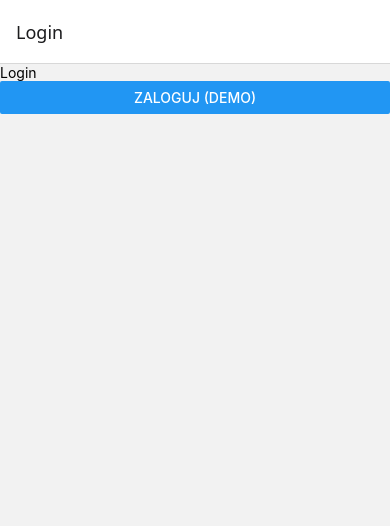
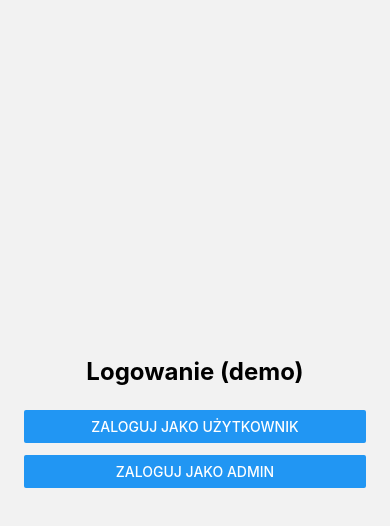
Before and after one commit to leciej/Mobilki, a React Native app: screen /Products in a window 390 px wide. Shown: the top 526 px of the page. Built offline with nearby package versions, Linux system fonts and the light colour scheme.

Commit message:
checkpoint-11

```diff
--- a/App.tsx
+++ b/App.tsx
@@ -3,7 +3,7 @@ import { NavigationContainer } from '@react-navigation/native';
 import { AppNavigator } from './src/navigation/AppNavigator';
 import { AuthProvider } from './src/auth/AuthContext';
 
-function App() {
+export default function App() {
   return (
     <AuthProvider>
       <NavigationContainer>
@@ -12,5 +12,3 @@ function App() {
     </AuthProvider>
   );
 }
-
-export default App;
--- a/src/auth/AuthContext.tsx
+++ b/src/auth/AuthContext.tsx
@@ -1,8 +1,12 @@
 import React, { createContext, useContext, useState } from 'react';
+
+type UserRole = 'USER' | 'ADMIN';
 
 type AuthContextType = {
   isLoggedIn: boolean;
-  login: () => void;
+  role: UserRole | null;
+  loginAsUser: () => void;
+  loginAsAdmin: () => void;
   logout: () => void;
 };
 
@@ -16,13 +20,32 @@ export function AuthProvider({
   children: React.ReactNode;
 }) {
   const [isLoggedIn, setIsLoggedIn] = useState(false);
+  const [role, setRole] = useState<UserRole | null>(null);
 
-  const login = () => setIsLoggedIn(true);
-  const logout = () => setIsLoggedIn(false);
+  const loginAsUser = () => {
+    setIsLoggedIn(true);
+    setRole('USER');
+  };
+
+  const loginAsAdmin = () => {
+    setIsLoggedIn(true);
+    setRole('ADMIN');
+  };
+
+  const logout = () => {
+    setIsLoggedIn(false);
+    setRole(null);
+  };
 
   return (
     <AuthContext.Provider
-      value={{ isLoggedIn, login, logout }}
+      value={{
+        isLoggedIn,
+        role,
+        loginAsUser,
+        loginAsAdmin,
+        logout,
+      }}
     >
       {children}
     </AuthContext.Provider>
@@ -30,11 +53,11 @@ export function AuthProvider({
 }
 
 export function useAuth() {
-  const ctx = useContext(AuthContext);
-  if (!ctx) {
+  const context = useContext(AuthContext);
+  if (!context) {
     throw new Error(
       'useAuth must be used inside AuthProvider'
     );
   }
-  return ctx;
+  return context;
 }
--- /dev/null
+++ b/src/features/products/commands/addProduct.ts
@@ -0,0 +1,5 @@
+import { mockProducts, Product } from '../mockProducts';
+
+export function addProduct(product: Product) {
+  mockProducts.push(product);
+}
--- /dev/null
+++ b/src/navigation/AdminNavigator.tsx
@@ -0,0 +1,23 @@
+import React from 'react';
+import { createNativeStackNavigator } from '@react-navigation/native-stack';
+import { HomeScreen } from '../screens/HomeScreen';
+import { AdminProductsScreen } from '../screens/AdminProductsScreen';
+import { ProfileScreen } from '../screens/ProfileScreen';
+
+type AdminStackParamList = {
+  Home: undefined;
+  Products: undefined;
+  Profile: undefined;
+};
+
+const Stack = createNativeStackNavigator<AdminStackParamList>();
+
+export function AdminNavigator() {
+  return (
+    <Stack.Navigator>
+      <Stack.Screen name="Home" component={HomeScreen} />
+      <Stack.Screen name="Products" component={AdminProductsScreen} />
+      <Stack.Screen name="Profile" component={ProfileScreen} />
+    </Stack.Navigator>
+  );
+}
--- a/src/navigation/AppNavigator.tsx
+++ b/src/navigation/AppNavigator.tsx
@@ -1,17 +1,15 @@
 import React from 'react';
-import { NavigationContainer } from '@react-navigation/native';
 import { createNativeStackNavigator } from '@react-navigation/native-stack';
 import { LoginScreen } from '../screens/LoginScreen';
-import { HomeScreen } from '../screens/HomeScreen';
-import { ProductsScreen } from '../screens/ProductsScreen';
-import { ProductDetailsScreen } from '../screens/ProductDetailsScreen';
-import { GalleryScreen } from '../screens/GalleryScreen';
-import { CartScreen } from '../screens/CartScreen';
-import { ProfileScreen } from '../screens/ProfileScreen';
 import { useAuth } from '../auth/AuthContext';
+import { TabsNavigator } from './TabsNavigator/TabsNavigator';
+import { AdminNavigator } from './AdminNavigator';
+
 
 export type RootStackParamList = {
   Login: undefined;
+  Main: undefined;
+  Admin: undefined;
   Home: undefined;
   Products: undefined;
   ProductDetails: { productId: string };
@@ -23,26 +21,28 @@ export type RootStackParamList = {
 const Stack = createNativeStackNavigator<RootStackParamList>();
 
 export function AppNavigator() {
-  const { isLoggedIn } = useAuth();
+  const { isLoggedIn, role } = useAuth();
 
   return (
   <Stack.Navigator>
-      {isLoggedIn ? (
-        <>
-          <Stack.Screen name="Home" component={HomeScreen} />
-          <Stack.Screen name="Products" component={ProductsScreen} />
+    {!isLoggedIn ? (
       <Stack.Screen
-            name="ProductDetails"
-            component={ProductDetailsScreen}
-            options={{ title: 'Szczegóły produktu' }}
+        name="Login"
+        component={LoginScreen}
+        options={{ headerShown: false }}
       />
-
-          <Stack.Screen name="Gallery" component={GalleryScreen} />
-          <Stack.Screen name="Cart" component={CartScreen} />
-          <Stack.Screen name="Profile" component={ProfileScreen} />
-        </>
+    ) : role === 'ADMIN' ? (
+      <Stack.Screen
+        name="Admin"
+        component={AdminNavigator}
+        options={{ headerShown: false }}
+      />
     ) : (
-        <Stack.Screen name="Login" component={LoginScreen} />
+      <Stack.Screen
+        name="Main"
+        component={TabsNavigator}
+        options={{ headerShown: false }}
+      />
     )}
   </Stack.Navigator>
 );
--- /dev/null
+++ b/src/screens/AdminProductsScreen.tsx
@@ -0,0 +1,112 @@
+import React, { useState } from 'react';
+import {
+  View,
+  Text,
+  FlatList,
+  Pressable,
+  StyleSheet,
+  TextInput,
+} from 'react-native';
+
+import {
+  mockProducts,
+  Product,
+} from '../features/products/mockProducts';
+
+export function AdminProductsScreen() {
+  const [products, setProducts] = useState<Product[]>(mockProducts);
+  const [name, setName] = useState('');
+  const [price, setPrice] = useState('');
+
+  const addProduct = () => {
+    if (!name || !price) return;
+
+    setProducts(prev => [
+      ...prev,
+      {
+        id: Date.now().toString(),
+        name,
+        price: Number(price),
+      },
+    ]);
+
+    setName('');
+    setPrice('');
+  };
+
+  return (
+    <View style={styles.container}>
+      <Text style={styles.title}>ADMIN – Produkty</Text>
+
+      <TextInput
+        style={styles.input}
+        placeholder="Nazwa produktu"
+        value={name}
+        onChangeText={setName}
+      />
+
+      <TextInput
+        style={styles.input}
+        placeholder="Cena"
+        keyboardType="numeric"
+        value={price}
+        onChangeText={setPrice}
+      />
+
+      <Pressable style={styles.addButton} onPress={addProduct}>
+        <Text style={styles.addText}>➕ Dodaj produkt</Text>
+      </Pressable>
+
+      <FlatList
+        data={products}
+        keyExtractor={item => item.id}
+        renderItem={({ item }) => (
+          <View style={styles.card}>
+            <Text style={styles.name}>{item.name}</Text>
+            <Text>{item.price} zł</Text>
+          </View>
+        )}
+      />
+    </View>
+  );
+}
+
+const styles = StyleSheet.create({
+  container: {
+    flex: 1,
+    padding: 16,
+  },
+  title: {
+    fontSize: 22,
+    fontWeight: '700',
+    marginBottom: 12,
+  },
+  input: {
+    borderWidth: 1,
+    borderColor: '#ccc',
+    padding: 10,
+    borderRadius: 6,
+    marginBottom: 8,
+  },
+  addButton: {
+    backgroundColor: '#2e7d32',
+    padding: 12,
+    borderRadius: 6,
+    marginBottom: 16,
+  },
+  addText: {
+    color: '#fff',
+    textAlign: 'center',
+    fontWeight: '600',
+  },
+  card: {
+    padding: 16,
+    backgroundColor: '#f2f2f2',
+    borderRadius: 8,
+    marginBottom: 12,
+  },
+  name: {
+    fontSize: 16,
+    fontWeight: '600',
+  },
+});
--- a/src/screens/LoginScreen.tsx
+++ b/src/screens/LoginScreen.tsx
@@ -1,17 +1,39 @@
 import React from 'react';
-import { View, Text, Button } from 'react-native';
+import { View, Text, Button, StyleSheet } from 'react-native';
 import { useAuth } from '../auth/AuthContext';
 
 export function LoginScreen() {
-  const { login } = useAuth();
+  const { loginAsUser, loginAsAdmin } = useAuth();
 
   return (
-    <View>
-      <Text>Login</Text>
+    <View style={styles.container}>
+      <Text style={styles.title}>Logowanie (demo)</Text>
+
       <Button
-        title="ZALOGUJ (DEMO)"
-        onPress={login}
+        title="Zaloguj jako użytkownik"
+        onPress={loginAsUser}
+      />
+
+      <View style={{ height: 12 }} />
+
+      <Button
+        title="Zaloguj jako admin"
+        onPress={loginAsAdmin}
       />
     </View>
   );
 }
+
+const styles = StyleSheet.create({
+  container: {
+    flex: 1,
+    justifyContent: 'center',
+    padding: 24,
+  },
+  title: {
+    fontSize: 24,
+    fontWeight: '700',
+    marginBottom: 24,
+    textAlign: 'center',
+  },
+});
```
Lines whose indentation alone changed are shown as unchanged.
